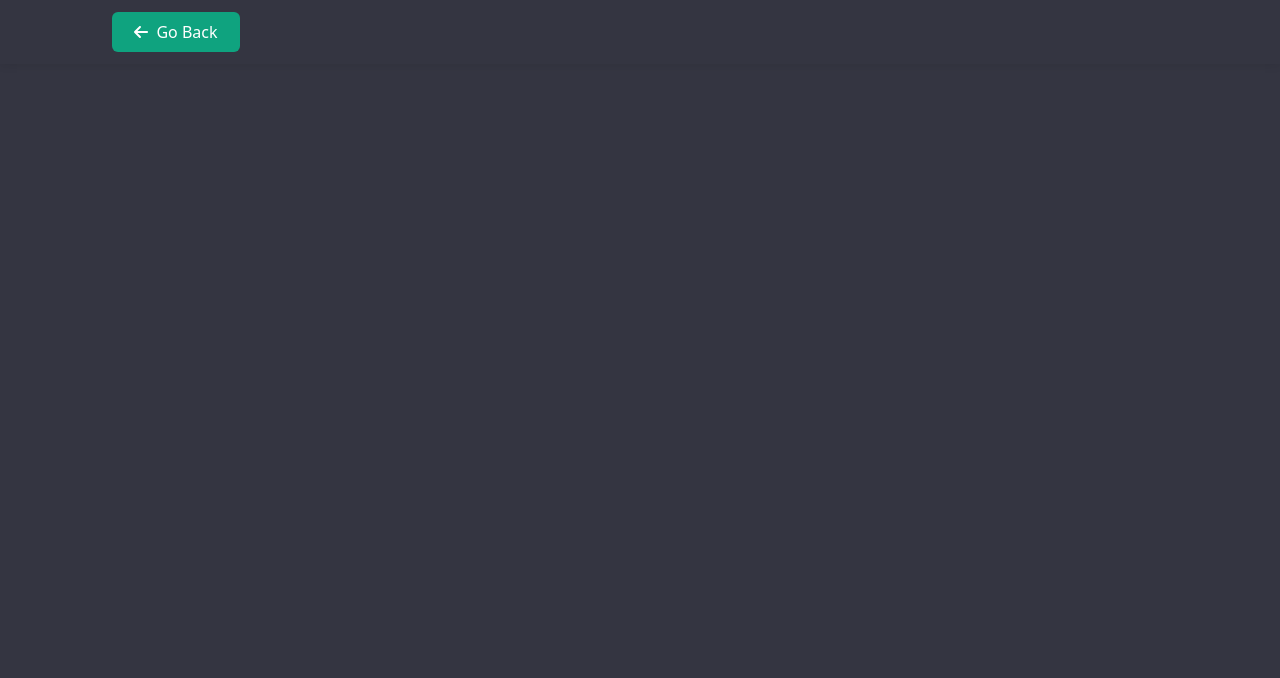
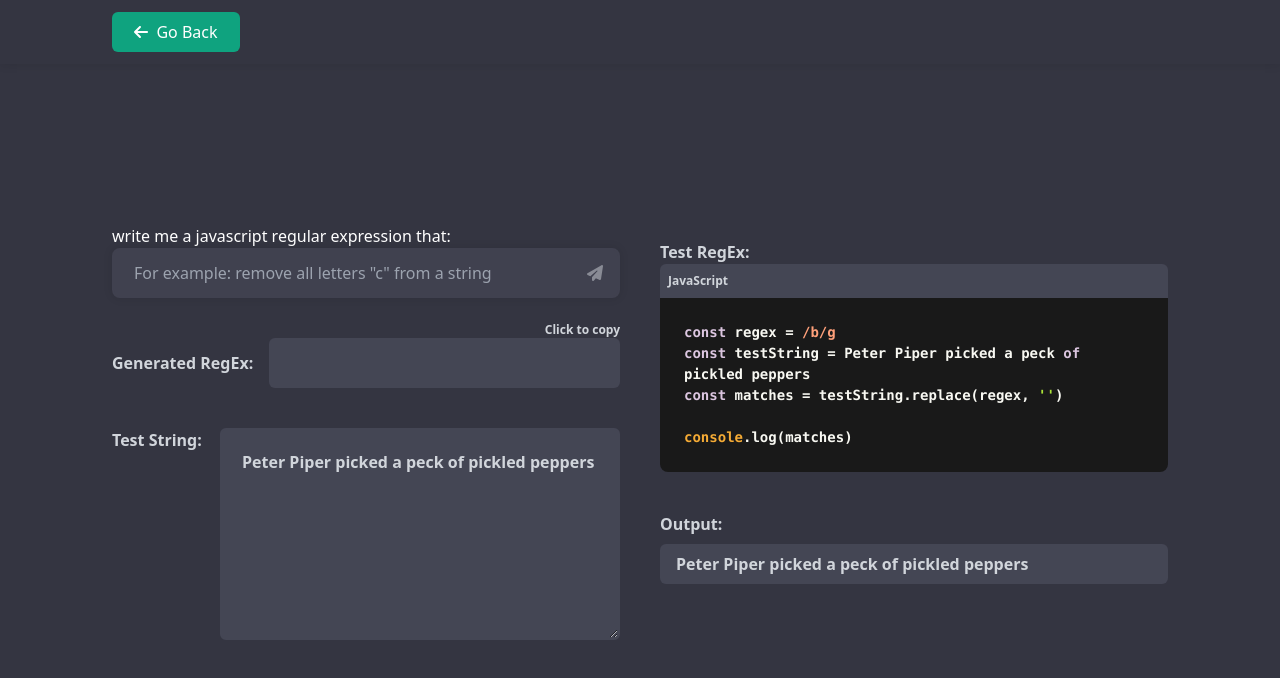
Before and after one commit to idrisaltamimi/gpt-omni, a React (Vite) app in the folder client/: page /regex in a window 1280 px wide. Before the commit this address had no page. Shown: the top 678 px of the page. Built offline with nearby package versions, Linux system fonts and the light colour scheme.

Commit message:
layout changes

```diff
--- a/client/src/App.tsx
+++ b/client/src/App.tsx
@@ -25,7 +25,8 @@ const App = () => {
       <Routes>
         <Route path='/' element={<Home />} />
         <Route path='/chat' element={<Chat />} />
-        <Route path='/regexr' element={<RegExr />} />
+        <Route path='/regex' element={<RegExr />} />
+        <Route path='/json' element={<RegExr />} />
       </Routes>
     </>
   )
--- a/client/src/pages/Chat/layout/Chat.tsx
+++ b/client/src/pages/Chat/Chat.tsx
@@ -2,9 +2,8 @@ import { ChangeEvent, FormEvent, useEffect, useRef, useState } from 'react'
 import { FontAwesomeIcon } from '@fortawesome/react-fontawesome'
 import { faFingerprint, faRobot } from '@fortawesome/free-solid-svg-icons'
 
-import { Loader, SearchForm } from '../../../components'
-import { useSubmit, useScrollToBottom } from '../hooks'
-import AiResponse from './AiResponse'
+import { Loader, SearchForm } from '../../components'
+import { useSubmit, useScrollToBottom, AiResponse } from './'
 
 const Chat = () => {
   const [input, setInput] = useState<string>('')
--- a/client/src/pages/Chat/hooks/index.ts
+++ b/client/src/pages/Chat/index.ts
@@ -1,7 +1,9 @@
 import useSubmit from './useSubmit'
 import useScrollToBottom from './useScrollToBottom'
+import AiResponse from './AiResponse'
 
 export {
   useSubmit,
-  useScrollToBottom
+  useScrollToBottom,
+  AiResponse,
 }
--- a/client/src/pages/Chat/hooks/useSubmit.ts
+++ b/client/src/pages/Chat/useSubmit.ts
@@ -1,7 +1,7 @@
 import { FormEvent, useState } from 'react'
 
-import { Response } from '../../../types'
-import { fetchData } from '../../../utils'
+import { Response } from '../../types'
+import { fetchData } from '../../utils'
 
 const useSubmit = (input: string, setInput: (value: string) => void) => {
   const [isLoading, setIsLoading] = useState<boolean>(false)
--- a/client/src/pages/Home.tsx
+++ b/client/src/pages/Home.tsx
@@ -1,6 +1,6 @@
 import { useState } from 'react'
 import { Link } from 'react-router-dom'
-import { faAsterisk, faComments } from '@fortawesome/free-solid-svg-icons'
+import { faAsterisk, faComments, faRightToBracket } from '@fortawesome/free-solid-svg-icons'
 import { FontAwesomeIcon } from '@fortawesome/react-fontawesome'
 
 const Home = () => {
@@ -27,5 +27,6 @@ export default Home
 
 const links = [
   { name: 'Chat', icon: <FontAwesomeIcon icon={faComments} className='pointer-events-none' /> },
-  { name: 'RegExr', icon: <FontAwesomeIcon icon={faAsterisk} className='pointer-events-none' /> },
+  { name: 'RegEx', icon: <FontAwesomeIcon icon={faAsterisk} className='pointer-events-none' /> },
+  { name: 'json', icon: <span className='pointer-events-none'>{'{...}'}</span> },
 ]
--- a/client/src/pages/Regexr/layout/RegExr.tsx
+++ b/client/src/pages/Regexr/RegExr.tsx
@@ -2,10 +2,9 @@ import { ChangeEvent, useState } from 'react'
 import SyntaxHighlighter from 'react-syntax-highlighter'
 import { a11yDark } from 'react-syntax-highlighter/dist/esm/styles/hljs'
 
-import { SearchForm } from '../../../components'
-import { useCopyText } from '../../../hooks'
-import { getMatchedText } from '../../../utils'
-import { useSubmit } from '../hooks'
+import { SearchForm } from '../../components'
+import { useCopyText } from '../../hooks'
+import useSubmit from './useSubmit'
 
 const RegExr = () => {
   const [input, setInput] = useState<string>('')
@@ -27,7 +26,7 @@ const RegExr = () => {
   const regex = new RegExp(response?.split('/')[1], 'g')
 
   return (
-    <main className='flex items-center justify-between h-full text-white section height'>
+    <main className='flex flex-col items-center justify-between h-full gap-10 py-10 text-white md:flex-row section height'>
       <div className='flex flex-col items-start w-full gap-10 max-w-[550px] whitespace-nowrap'>
         <div className='w-full whitespace-normal'>
           <label htmlFor='regex'>write me a javascript regular expression that:</label>
@@ -80,7 +79,7 @@ const RegExr = () => {
           </SyntaxHighlighter>
         </div>
 
-        <div className='flex flex-col items-start w-full gap-2 mt-10 font-semibold text-lightGrey'>
+        <div className='flex flex-col items-start w-full gap-2 mt-10 mb-10 font-semibold text-lightGrey'>
           Output:
           <span className='w-full px-4 py-2 text-base font-bold text-left rounded-md bg-charcoal'>
             {testString.replace(response === '' ? /b/g : regex, '')}
--- a/client/src/pages/Regexr/hooks/index.ts
+++ /dev/null
@@ -1,5 +0,0 @@
-import useSubmit from './useSubmit'
-
-export {
-  useSubmit,
-}
--- a/client/src/pages/Regexr/hooks/useSubmit.ts
+++ b/client/src/pages/Regexr/useSubmit.ts
@@ -1,5 +1,5 @@
 import { FormEvent, useState } from 'react'
-import { fetchData } from '../../../utils'
+import { fetchData } from '../../utils'
 
 const useSubmit = (input: string) => {
   const [response, setResponse] = useState<string>('')
--- a/client/src/pages/index.ts
+++ b/client/src/pages/index.ts
@@ -1,6 +1,6 @@
-import Chat from './Chat/layout/Chat'
+import Chat from './Chat/Chat'
 import Home from './Home'
-import RegExr from './Regexr/layout/RegExr'
+import RegExr from './Regexr/RegExr'
 
 export {
   Chat,
```
Also changed, not shown: client/src/pages/Chat/AiResponse.tsx (renamed from client/src/pages/Chat/layout/AiResponse.tsx, +2 -2 lines), client/src/pages/Chat/useScrollToBottom.ts (renamed from client/src/pages/Chat/hooks/useScrollToBottom.ts).
